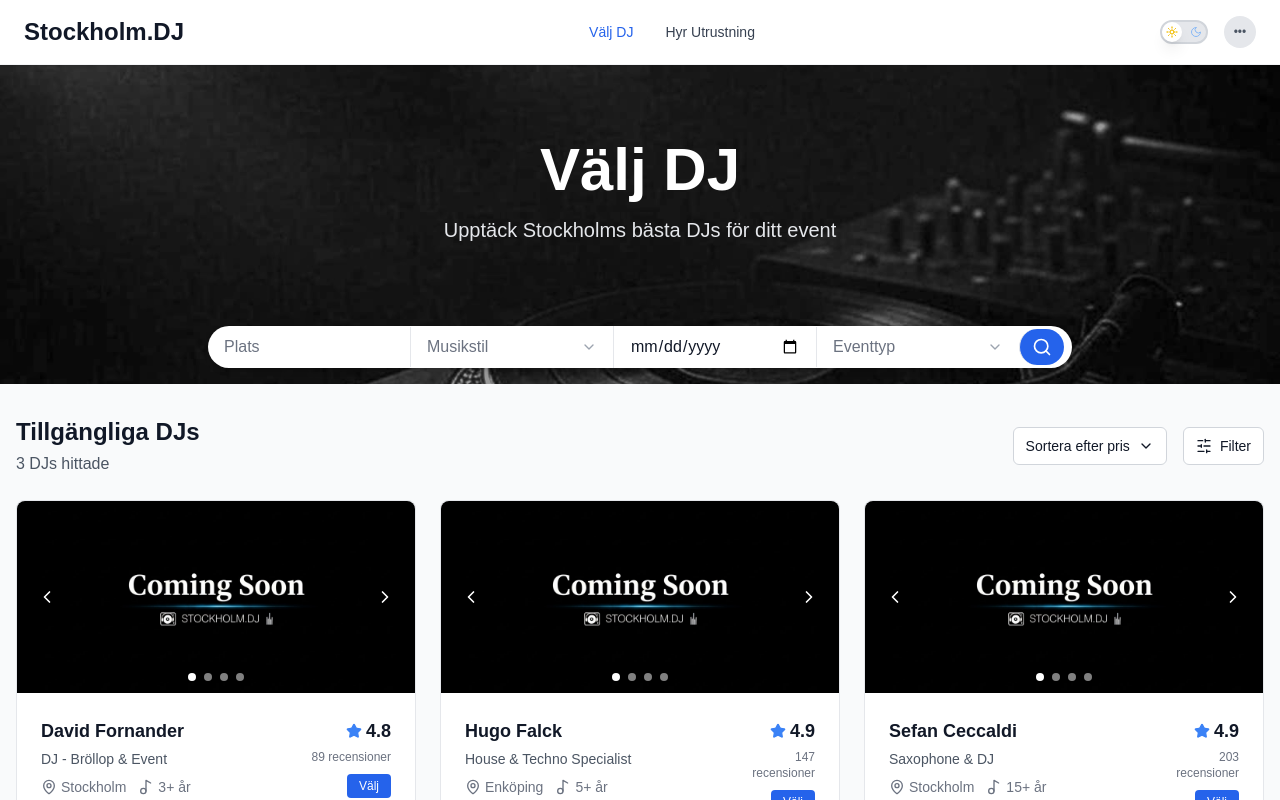
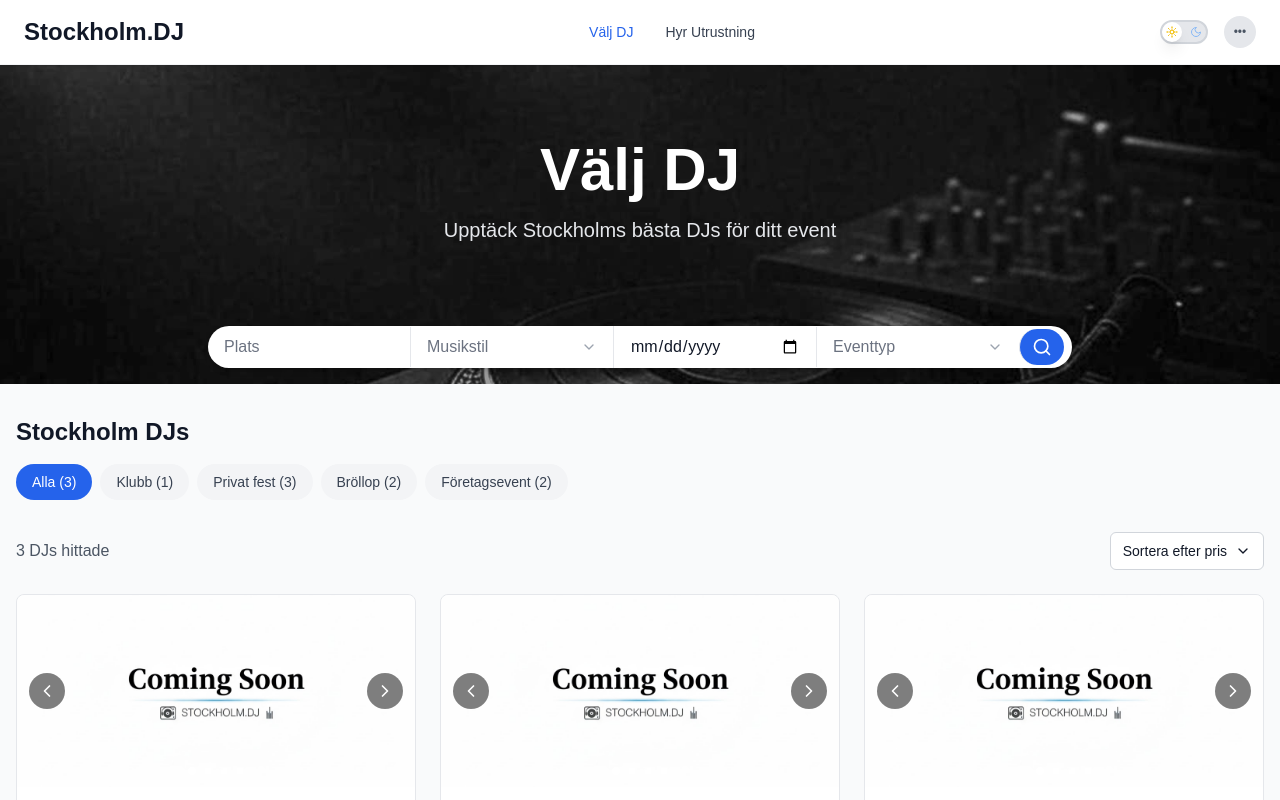
Before and after one commit to DavidFornander/stockholmDJ, a Next.js app: page /djs in a window 1280 px wide. Shown: the top 800 px of the page. Built offline with nearby package versions, Linux system fonts and the light colour scheme.

Commit message:
feat: add light theme profile image and optimize DJ data handling

```diff
--- a/src/components/pages/djs/DJDirectory.tsx
+++ b/src/components/pages/djs/DJDirectory.tsx
@@ -1,9 +1,10 @@
 "use client";
 
-import { Search, SlidersHorizontal, MapPin, Star, Music2, ChevronLeft, ChevronRight, ChevronDown } from 'lucide-react';
+import { Search, MapPin, Star, Music2, ChevronLeft, ChevronRight, ChevronDown } from 'lucide-react';
 import Image from 'next/image';
-import React, { useState, useEffect } from 'react';
+import React, { useState, useEffect, useMemo } from 'react';
 
+import { useTheme } from '@/components/global/theme/ThemeProvider';
 import Compact3DViewer from '@/components/shared/ui/Compact3DViewer';
 import FilterModal from '@/components/shared/ui/FilterModal';
 import HourSlider from '@/components/shared/ui/HourSlider';
@@ -18,14 +19,27 @@ const getHeroImage = () => {
   return '/assets/images/hero/dj-cool-1.jpg';
 };
 
-const getDJProfileImages = (djId: string, count: number = 4) => {
-  // Temporarily use local profile image for all DJs
-  const tempImage = '/assets/images/profiles/temp-profile.jpg';
+const getDJProfileImages = (djId: string, count: number = 4, theme: 'light' | 'dark' = 'light') => {
+  // Use different profile images based on theme
+  const tempImage = theme === 'light'
+    ? '/assets/images/profiles/temp-profile-light.jpg'
+    : '/assets/images/profiles/temp-profile.jpg';
   return Array.from({ length: count }, () => tempImage);
 };
 
-// Sample DJ data
-const djsData: DJ[] = [
+const DJDirectory: React.FC = () => {
+  const { theme } = useTheme();
+  const [searchFrom, setSearchFrom] = useState('');
+  const [eventDate, setEventDate] = useState('');
+  const [sortBy, setSortBy] = useState('price');
+  const [selectedEventType, setSelectedEventType] = useState('Alla');
+  const [selectedMusicStyle, setSelectedMusicStyle] = useState('Alla');
+  const [showEventTypeModal, setShowEventTypeModal] = useState(false);
+  const [showMusicStyleModal, setShowMusicStyleModal] = useState(false);
+  const [showSortDropdown, setShowSortDropdown] = useState(false);
+
+  // Sample DJ data - memoized to only update when theme changes
+  const djsData: DJ[] = useMemo(() => [
     {
       id: '1',
       name: 'Hugo Falck',
@@ -37,8 +51,8 @@ const djsData: DJ[] = [
       specialties: ['House', 'Techno', 'Deep House'],
       eventTypes: ['Klubb', 'Privat fest'],
       experience: '5+ år',
-    imageUrl: getDJProfileImages('1', 1)[0],
-    images: getDJProfileImages('1', 4),
+      imageUrl: getDJProfileImages('1', 1, theme)[0],
+      images: getDJProfileImages('1', 4, theme),
       available: true,
       active: true,
       duration: '1-9 timmar',
@@ -73,8 +87,8 @@ const djsData: DJ[] = [
       specialties: ['Pop', 'Hits', 'Fest'],
       eventTypes: ['Bröllop', 'Privat fest', 'Företagsevent'],
       experience: '3+ år',
-    imageUrl: getDJProfileImages('2', 1)[0],
-    images: getDJProfileImages('2', 4),
+      imageUrl: getDJProfileImages('2', 1, theme)[0],
+      images: getDJProfileImages('2', 4, theme),
       available: true,
       active: true,
       duration: '1-6 timmar',
@@ -109,8 +123,8 @@ const djsData: DJ[] = [
       specialties: ['Wedding', 'Party', 'Saxophone'],
       eventTypes: ['Företagsevent', 'Bröllop', 'Privat fest'],
       experience: '15+ år',
-    imageUrl: getDJProfileImages('3', 1)[0],
-    images: getDJProfileImages('3', 4),
+      imageUrl: getDJProfileImages('3', 1, theme)[0],
+      images: getDJProfileImages('3', 4, theme),
       available: true,
       active: true,
       duration: '2-8 timmar',
@@ -134,18 +148,7 @@ const djsData: DJ[] = [
       },
       model3D: '/assets/models/Humpter_b3_v3.glb'
     }
-];
-
-const DJDirectory: React.FC = () => {
-  const [searchFrom, setSearchFrom] = useState('');
-  const [eventDate, setEventDate] = useState('');
-  const [showFilters, setShowFilters] = useState(false);
-  const [sortBy, setSortBy] = useState('price');
-  const [selectedEventType, setSelectedEventType] = useState('Alla');
-  const [selectedMusicStyle, setSelectedMusicStyle] = useState('Alla');
-  const [showEventTypeModal, setShowEventTypeModal] = useState(false);
-  const [showMusicStyleModal, setShowMusicStyleModal] = useState(false);
-  const [showSortDropdown, setShowSortDropdown] = useState(false);
+  ], [theme]);
 
   // Get unique event types and music styles for filtering
   const eventTypes = ['Alla', ...Array.from(new Set(djsData.flatMap(dj => dj.eventTypes)))];
@@ -517,18 +520,40 @@ const DJDirectory: React.FC = () => {
 
       {/* Results Section */}
       <div className="container mx-auto px-4 py-8">
-        {/* Results Header */}
+        {/* Category Filter */}
+        <div className="mb-8">
+          <h2 className="text-2xl font-bold text-gray-900 dark:text-white mb-4">Stockholm DJs</h2>
+          <div className="flex flex-wrap gap-2">
+            {eventTypes.map((eventType) => {
+              const count = eventType === 'Alla'
+                ? djsData.filter(dj => dj.active).length
+                : djsData.filter(dj => dj.active && dj.eventTypes.includes(eventType)).length;
+              return (
+                <button
+                  key={eventType}
+                  onClick={() => setSelectedEventType(eventType)}
+                  className={`px-4 py-2 rounded-full text-sm font-medium transition-colors ${
+                    selectedEventType === eventType
+                      ? 'bg-blue-600 text-white'
+                      : 'bg-gray-100 dark:bg-gray-800 text-gray-700 dark:text-gray-300 hover:bg-gray-200 dark:hover:bg-gray-700'
+                  }`}
+                >
+                  {eventType} ({count})
+                </button>
+              );
+            })}
+          </div>
+        </div>
+
+        {/* Sort and Filter Controls */}
         <div className="flex flex-col sm:flex-row items-start sm:items-center justify-between mb-6 gap-4">
           <div>
-            <h2 className="text-2xl font-bold text-gray-900 dark:text-white">
-              Tillgängliga DJs
-            </h2>
-            <p className="text-gray-600 dark:text-gray-400 mt-1">
+            <p className="text-gray-600 dark:text-gray-400">
               {filteredAndSortedDJs.length} DJs hittade
             </p>
 
             {/* Active Filters */}
-            {(selectedMusicStyle !== 'Alla' || selectedEventType !== 'Alla' || searchFrom) && (
+            {(selectedMusicStyle !== 'Alla' || searchFrom) && (
               <div className="flex items-center gap-2 mt-2 flex-wrap">
                 <span className="text-sm text-gray-500 dark:text-gray-400">Aktiva filter:</span>
                 {searchFrom && (
@@ -541,27 +566,20 @@ const DJDirectory: React.FC = () => {
                     Musikstil: {selectedMusicStyle}
                   </span>
                 )}
-                {selectedEventType !== 'Alla' && (
-                  <span className="px-2 py-1 bg-purple-100 dark:bg-purple-900 text-purple-800 dark:text-purple-200 text-xs rounded-full">
-                    Eventtyp: {selectedEventType}
-                  </span>
-                )}
                 <button
                   onClick={() => {
                     setSearchFrom('');
                     setEventDate('');
-                    setSelectedEventType('Alla');
                     setSelectedMusicStyle('Alla');
                   }}
                   className="text-xs text-blue-600 dark:text-blue-400 hover:underline ml-2"
                 >
-                  Rensa alla filter
+                  Rensa filter
                 </button>
               </div>
             )}
           </div>
 
-          {/* Sort and Filter Controls */}
           <div className="flex items-center gap-4">
             <div className="relative">
               <button
@@ -594,14 +612,6 @@ const DJDirectory: React.FC = () => {
                 </div>
               )}
             </div>
-
-            <button
-              className="flex items-center gap-2 px-3 py-2 border border-gray-300 dark:border-gray-700 rounded-md text-sm hover:bg-gray-50 dark:hover:bg-gray-800 bg-white dark:bg-gray-900 text-gray-900 dark:text-white transition-colors"
-              onClick={() => setShowFilters(!showFilters)}
-            >
-              <SlidersHorizontal className="w-4 h-4" />
-              Filter
-            </button>
           </div>
         </div>
 
```
Also changed, not shown: public/assets/images/profiles/temp-profile-light.jpg (added). Lines whose indentation alone changed are shown as unchanged.
